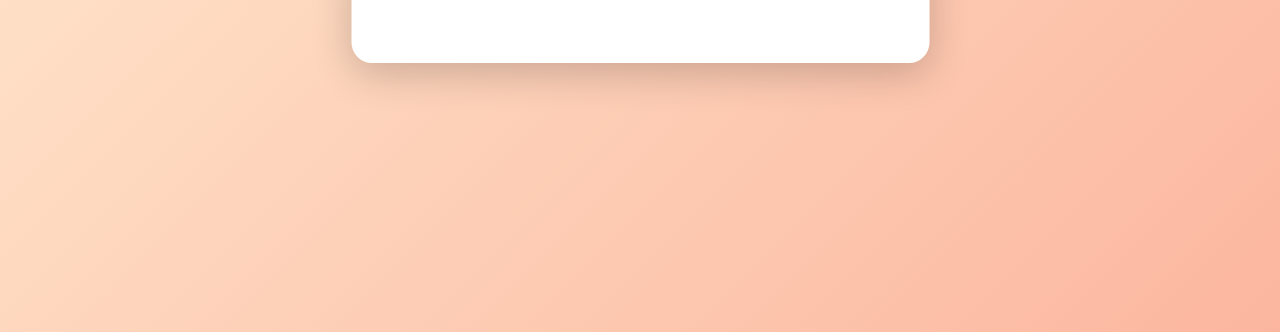
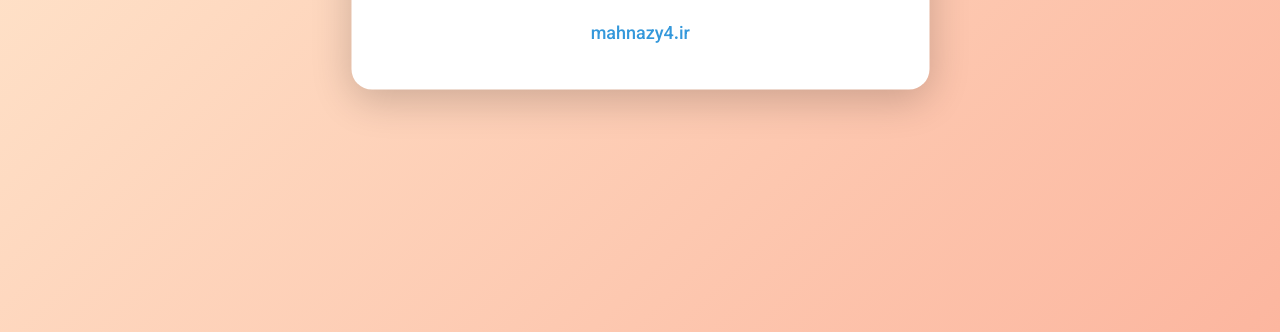
Before and after one commit to skincaremh/skin, a plain HTML site: page discount/50.html in a window 1280 px wide. Shown: the part 468-800 px from the top of the page. Drawn offline with Linux system fonts and the light colour scheme.

Commit message:
Update 50.html

```diff
--- a/discount/50.html
+++ b/discount/50.html
@@ -91,6 +91,7 @@
     <div class="ribbon">تخفیف ویژه</div>
     <h1>۵۰,۰۰۰ تومان تخفیف!</h1>
     <p>همین حالا خریدت رو انجام بده و تخفیف بگیر 🌟</p>
+    <a class="site-link" href="https://mahnazy4.ir" target="_blank">mahnazy4.ir</a>
   </div>
 </body>
 </html>
```
